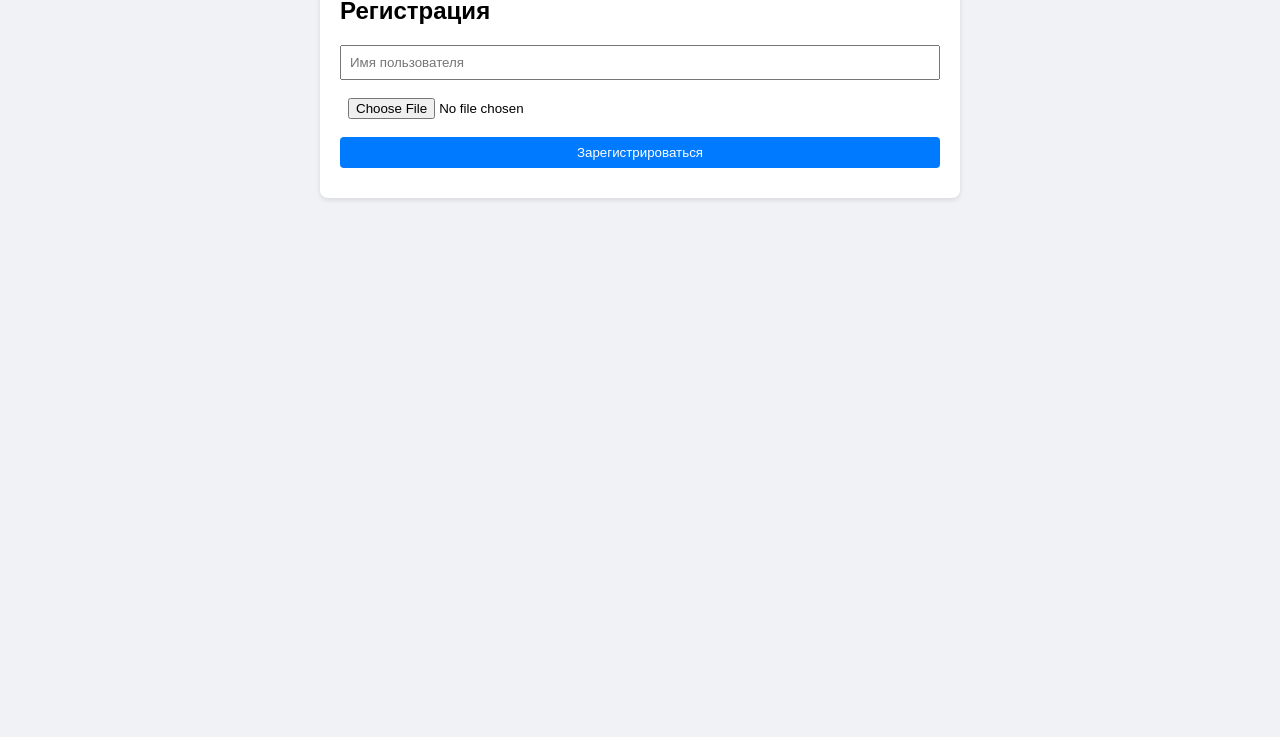
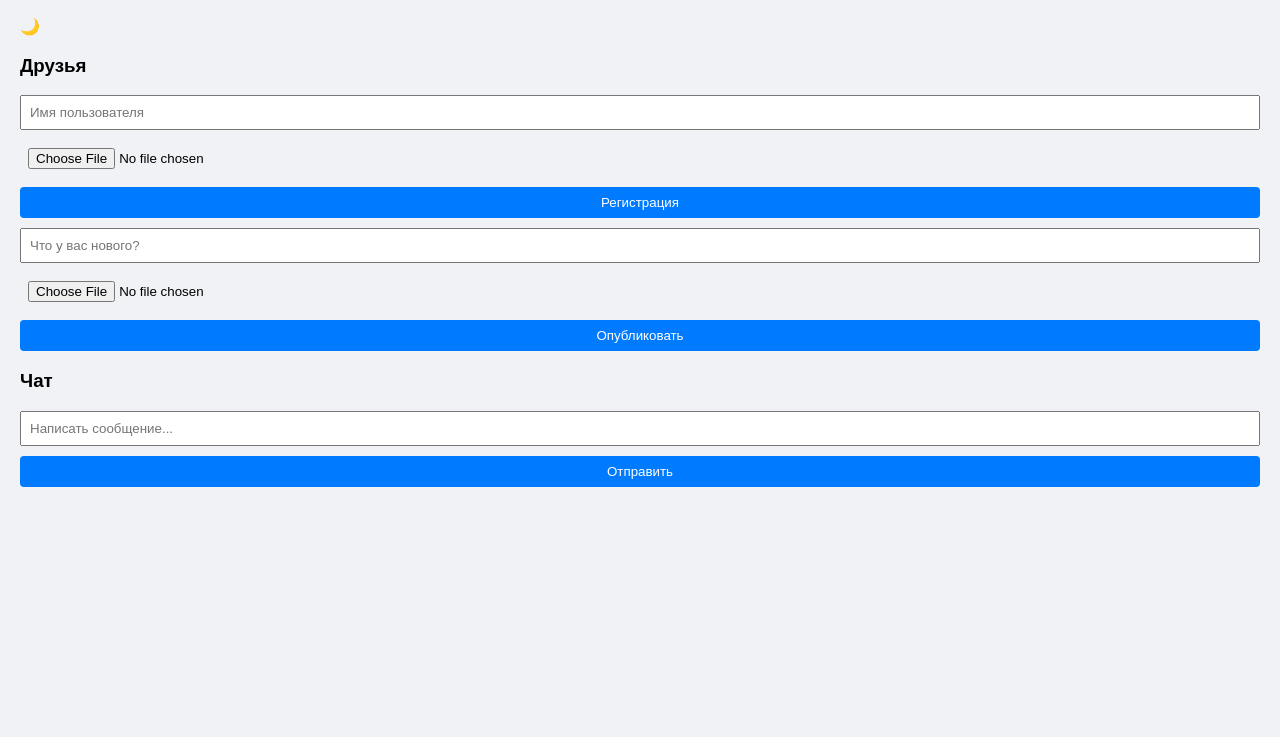
Before and after one commit to ivanmironov1235/VibeHub2, a website: page public/index.html in a window 1280 px wide. Shown: the part 63-800 px from the top of the page. Drawn offline with Linux system fonts and the light colour scheme.

Commit message:
Update index.html

```diff
--- a/public/index.html
+++ b/public/index.html
@@ -6,42 +6,46 @@
   <link rel="stylesheet" href="style.css">
 </head>
 <body>
-  <div id="register-section">
-    <h2>Регистрация</h2>
-    <input type="text" id="username" placeholder="Имя пользователя">
-    <input type="file" id="avatar">
-    <button id="register-btn">Зарегистрироваться</button>
-  </div>
+  <header>
+    <h1>VibeHub</h1>
+    <div id="themeToggle">🌙</div>
+  </header>
 
-  <div id="main-section" style="display:none;">
-    <h2>Добро пожаловать, <span id="user-name"></span></h2>
+  <main>
+    <aside id="friendsPanel">
+      <h3>Друзья</h3>
+      <ul id="friendsList"></ul>
+    </aside>
 
-    <div id="friends-section">
-      <h3>Друзья</h3>
-      <ul id="friends-list"></ul>
-      <input type="text" id="friend-name" placeholder="Добавить друга">
-      <button id="add-friend-btn">Добавить</button>
-      <h4>Заявки в друзья</h4>
-      <ul id="requests-list"></ul>
-    </div>
+    <section id="postsSection">
+      <form id="registerForm">
+        <input type="text" name="username" placeholder="Имя пользователя" required>
+        <input type="file" name="avatar" accept="image/*">
+        <button type="submit">Регистрация</button>
+      </form>
 
-    <div id="posts-section">
-      <h3>Посты</h3>
-      <textarea id="post-content" placeholder="Что у вас нового?"></textarea>
-      <input type="file" id="post-img">
-      <button id="post-btn">Опубликовать</button>
-      <div id="posts-list"></div>
-    </div>
+      <div id="message"></div>
 
-    <div id="chat-section">
-      <h3>Чат с другом</h3>
-      <input type="text" id="chat-friend-name" placeholder="Имя друга">
-      <div id="chat-box" style="border:1px solid #ccc; height:200px; overflow-y:scroll;"></div>
-      <input type="text" id="chat-msg" placeholder="Сообщение">
-      <button id="send-chat-btn">Отправить</button>
-    </div>
+      <div id="postFormWrapper">
+        <form id="postForm">
+          <input type="text" name="content" placeholder="Что у вас нового?" required>
+          <input type="file" name="img" accept="image/*">
+          <button type="submit">Опубликовать</button>
+        </form>
+      </div>
 
-  </div>
+      <div id="postsContainer"></div>
+    </section>
+
+    <aside id="chatPanel">
+      <h3>Чат</h3>
+      <div id="chatWindow"></div>
+      <form id="chatForm">
+        <input type="text" name="msg" placeholder="Написать сообщение..." required>
+        <button type="submit">Отправить</button>
+      </form>
+    </aside>
+  </main>
 
   <script src="script.js"></script>
 </body>
```
